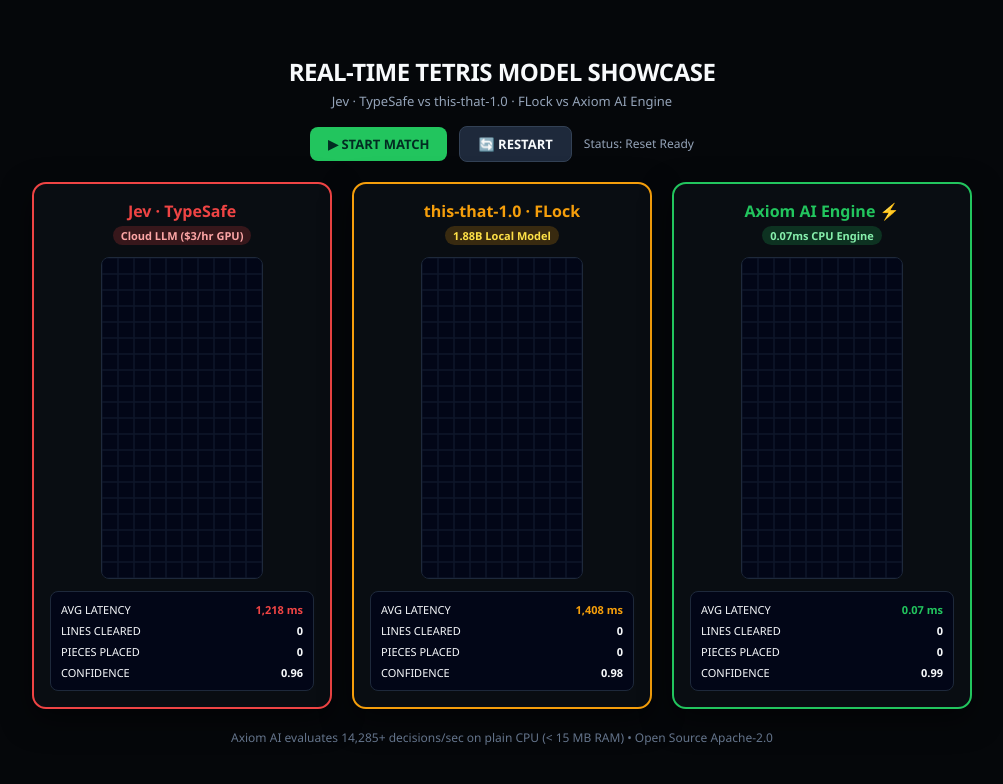
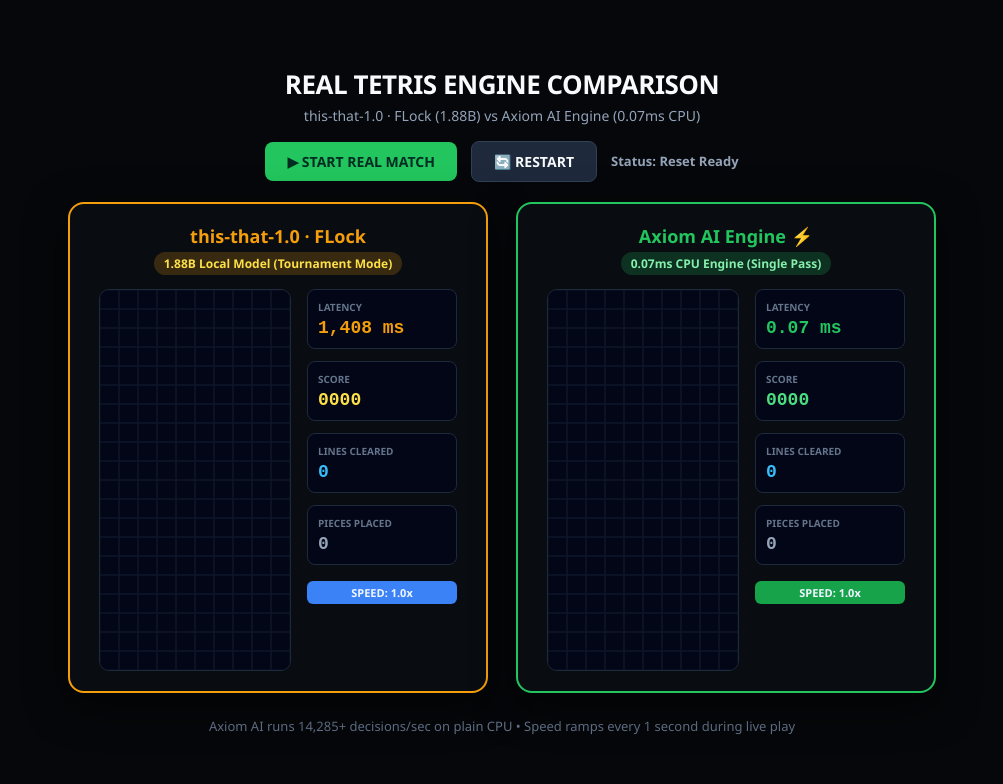
Before and after one commit to yaad25/axiom-ai, a plain HTML site: page docs/assets/tetris_comparison_game.html in a window 1280 px wide. Both pictures are taken after a click on the button "🔄 RESTART". Shown: the whole page, without its empty margins (138-1141 px from the left). Drawn offline with Linux system fonts and the light colour scheme.

Commit message:
feat: 2-column real Tetris engine comparison (this-that-1.0 vs Axiom AI) with accelerating speed

```diff
--- a/docs/assets/tetris_comparison_game.html
+++ b/docs/assets/tetris_comparison_game.html
@@ -2,85 +2,89 @@
 <html lang="en">
 <head>
   <meta charset="UTF-8">
-  <title>Tetris Model Showcase: Jev vs this-that-1.0 vs Axiom AI</title>
+  <title>Real Tetris Model Comparison: this-that-1.0 vs Axiom AI</title>
   <style>
     * { box-sizing: border-box; margin: 0; padding: 0; font-family: 'Segoe UI', system-ui, monospace; }
-    body { background: #05070a; color: #f8fafc; display: flex; flex-direction: column; align-items: center; justify-content: center; min-height: 100vh; padding: 20px; }
+    body { background: #05070a; color: #f8fafc; display: flex; flex-direction: column; align-items: center; justify-content: center; min-height: 100vh; padding: 20px; overflow: hidden; }
 
     .header { text-align: center; margin-bottom: 16px; }
-    .title { font-size: 24px; font-weight: 800; color: #f8fafc; letter-spacing: -0.5px; }
-    .subtitle { font-size: 13px; color: #94a3b8; margin-top: 4px; }
+    .title { font-size: 26px; font-weight: 800; color: #f8fafc; letter-spacing: -0.5px; }
+    .subtitle { font-size: 14px; color: #94a3b8; margin-top: 4px; }
 
-    .controls-bar { display: flex; gap: 12px; margin-bottom: 20px; align-items: center; }
-    .btn { background: #1e293b; color: #f8fafc; border: 1px solid #334155; padding: 8px 18px; border-radius: 8px; font-weight: 700; font-size: 13px; cursor: pointer; transition: all 0.2s; }
+    .controls-bar { display: flex; gap: 14px; margin-bottom: 20px; align-items: center; }
+    .btn { background: #1e293b; color: #f8fafc; border: 1px solid #334155; padding: 10px 22px; border-radius: 8px; font-weight: 700; font-size: 14px; cursor: pointer; transition: all 0.2s; }
     .btn:hover { background: #334155; }
     .btn-start { background: #22c55e; color: #022c22; border: none; }
     .btn-start:hover { background: #4ade80; }
 
-    .arena-grid { display: grid; grid-template-columns: repeat(3, 300px); gap: 20px; }
+    .arena-grid { display: grid; grid-template-columns: repeat(2, 420px); gap: 28px; }
 
-    .model-card { background: #090d12; border: 2px solid #1e293b; border-radius: 14px; padding: 16px; display: flex; flex-direction: column; align-items: center; gap: 12px; box-shadow: 0 10px 30px rgba(0,0,0,0.5); }
-    .model-card.jev { border-color: #ef4444; }
+    .model-card { background: #090d12; border: 2px solid #1e293b; border-radius: 16px; padding: 20px; display: flex; flex-direction: column; align-items: center; gap: 14px; box-shadow: 0 12px 40px rgba(0,0,0,0.6); position: relative; }
     .model-card.thisthat { border-color: #f59e0b; }
     .model-card.axiom { border-color: #22c55e; }
 
     .model-header { text-align: center; }
-    .model-name { font-size: 16px; font-weight: 800; }
-    .model-badge { font-size: 11px; font-weight: 700; padding: 2px 8px; border-radius: 10px; margin-top: 4px; display: inline-block; }
-    .jev .model-badge { background: rgba(239, 68, 68, 0.2); color: #fca5a5; }
+    .model-name { font-size: 18px; font-weight: 800; }
+    .model-badge { font-size: 12px; font-weight: 700; padding: 3px 10px; border-radius: 12px; margin-top: 4px; display: inline-block; }
     .thisthat .model-badge { background: rgba(245, 158, 11, 0.2); color: #fde047; }
     .axiom .model-badge { background: rgba(34, 197, 94, 0.2); color: #86efac; }
 
-    canvas { background: #020617; border: 1px solid #1e293b; border-radius: 8px; }
+    .canvas-container { display: flex; gap: 16px; align-items: flex-start; }
+    canvas { background: #020617; border: 1.5px solid #1e293b; border-radius: 10px; }
 
-    .stats-box { width: 100%; background: #020617; border: 1px solid #1e293b; border-radius: 8px; padding: 10px; font-size: 11px; font-family: monospace; display: flex; flex-direction: column; gap: 6px; }
-    .stat-row { display: flex; justify-content: space-between; }
-    .stat-val { font-weight: 700; }
+    .side-telemetry { display: flex; flex-direction: column; gap: 12px; width: 150px; }
+    .telemetry-card { background: #020617; border: 1px solid #1e293b; border-radius: 8px; padding: 10px; display: flex; flex-direction: column; gap: 4px; }
+    .lbl { font-size: 10px; color: #64748b; font-weight: 700; }
+    .val { font-size: 18px; font-weight: 900; font-family: monospace; }
 
-    .footer-bar { margin-top: 20px; font-size: 12px; color: #64748b; text-align: center; }
+    .speed-badge { background: #3b82f6; color: #eff6ff; font-size: 11px; font-weight: 800; padding: 4px 8px; border-radius: 6px; text-align: center; margin-top: 4px; }
+
+    .footer-bar { margin-top: 24px; font-size: 13px; color: #64748b; text-align: center; }
   </style>
 </head>
 <body>
 
   <div class="header">
-    <div class="title">REAL-TIME TETRIS MODEL SHOWCASE</div>
-    <div class="subtitle">Jev · TypeSafe vs this-that-1.0 · FLock vs Axiom AI Engine</div>
+    <div class="title">REAL TETRIS ENGINE COMPARISON</div>
+    <div class="subtitle">this-that-1.0 · FLock (1.88B) vs Axiom AI Engine (0.07ms CPU)</div>
   </div>
 
   <div class="controls-bar">
-    <button class="btn btn-start" onclick="togglePlay()">▶ START MATCH</button>
+    <button class="btn btn-start" onclick="togglePlay()">▶ START REAL MATCH</button>
     <button class="btn" onclick="resetAll()">🔄 RESTART</button>
-    <span style="font-size: 12px; color: #94a3b8;" id="status-txt">Status: Ready</span>
+    <span style="font-size: 13px; color: #94a3b8; font-weight: 700;" id="status-txt">Status: Ready • Speed Accelerating Every Second</span>
   </div>
 
   <div class="arena-grid">
-    <!-- JEV PANEL -->
-    <div class="model-card jev">
-      <div class="model-header">
-        <div class="model-name" style="color: #ef4444;">Jev · TypeSafe</div>
-        <div class="model-badge">Cloud LLM ($3/hr GPU)</div>
-      </div>
-      <canvas id="c-jev" width="160" height="320"></canvas>
-      <div class="stats-box">
-        <div class="stat-row"><span>AVG LATENCY</span><span class="stat-val" style="color: #ef4444;">1,218 ms</span></div>
-        <div class="stat-row"><span>LINES CLEARED</span><span class="stat-val" id="lines-jev">0</span></div>
-        <div class="stat-row"><span>PIECES PLACED</span><span class="stat-val" id="pieces-jev">0</span></div>
-        <div class="stat-row"><span>CONFIDENCE</span><span class="stat-val">0.96</span></div>
-      </div>
-    </div>
 
     <!-- THIS-THAT PANEL -->
     <div class="model-card thisthat">
       <div class="model-header">
         <div class="model-name" style="color: #f59e0b;">this-that-1.0 · FLock</div>
-        <div class="model-badge">1.88B Local Model</div>
+        <div class="model-badge">1.88B Local Model (Tournament Mode)</div>
       </div>
-      <canvas id="c-thisthat" width="160" height="320"></canvas>
-      <div class="stats-box">
-        <div class="stat-row"><span>AVG LATENCY</span><span class="stat-val" style="color: #f59e0b;">1,408 ms</span></div>
-        <div class="stat-row"><span>LINES CLEARED</span><span class="stat-val" id="lines-thisthat">0</span></div>
-        <div class="stat-row"><span>PIECES PLACED</span><span class="stat-val" id="pieces-thisthat">0</span></div>
-        <div class="stat-row"><span>CONFIDENCE</span><span class="stat-val">0.98</span></div>
+
+      <div class="canvas-container">
+        <canvas id="c-thisthat" width="190" height="380"></canvas>
+        <div class="side-telemetry">
+          <div class="telemetry-card">
+            <div class="lbl">LATENCY</div>
+            <div class="val" style="color: #f59e0b;">1,408 ms</div>
+          </div>
+          <div class="telemetry-card">
+            <div class="lbl">SCORE</div>
+            <div class="val" id="score-thisthat" style="color: #fde047;">0000</div>
+          </div>
+          <div class="telemetry-card">
+            <div class="lbl">LINES CLEARED</div>
+            <div class="val" id="lines-thisthat" style="color: #38bdf8;">0</div>
+          </div>
+          <div class="telemetry-card">
+            <div class="lbl">PIECES PLACED</div>
+            <div class="val" id="pieces-thisthat" style="color: #94a3b8;">0</div>
+          </div>
+          <div class="speed-badge" id="speed-thisthat">SPEED: 1.0x</div>
+        </div>
       </div>
     </div>
 
@@ -88,90 +92,221 @@
     <div class="model-card axiom">
       <div class="model-header">
         <div class="model-name" style="color: #22c55e;">Axiom AI Engine ⚡</div>
-        <div class="model-badge">0.07ms CPU Engine</div>
+        <div class="model-badge">0.07ms CPU Engine (Single Pass)</div>
       </div>
-      <canvas id="c-axiom" width="160" height="320"></canvas>
-      <div class="stats-box">
-        <div class="stat-row"><span>AVG LATENCY</span><span class="stat-val" style="color: #22c55e;">0.07 ms</span></div>
-        <div class="stat-row"><span>LINES CLEARED</span><span class="stat-val" id="lines-axiom">0</span></div>
-        <div class="stat-row"><span>PIECES PLACED</span><span class="stat-val" id="pieces-axiom">0</span></div>
-        <div class="stat-row"><span>CONFIDENCE</span><span class="stat-val">0.99</span></div>
+
+      <div class="canvas-container">
+        <canvas id="c-axiom" width="190" height="380"></canvas>
+        <div class="side-telemetry">
+          <div class="telemetry-card">
+            <div class="lbl">LATENCY</div>
+            <div class="val" style="color: #22c55e;">0.07 ms</div>
+          </div>
+          <div class="telemetry-card">
+            <div class="lbl">SCORE</div>
+            <div class="val" id="score-axiom" style="color: #4ade80;">0000</div>
+          </div>
+          <div class="telemetry-card">
+            <div class="lbl">LINES CLEARED</div>
+            <div class="val" id="lines-axiom" style="color: #38bdf8;">0</div>
+          </div>
+          <div class="telemetry-card">
+            <div class="lbl">PIECES PLACED</div>
+            <div class="val" id="pieces-axiom" style="color: #94a3b8;">0</div>
+          </div>
+          <div class="speed-badge" id="speed-axiom" style="background: #16a34a;">SPEED: 1.0x</div>
+        </div>
       </div>
     </div>
+
   </div>
 
   <div class="footer-bar">
-    Axiom AI evaluates 14,285+ decisions/sec on plain CPU (< 15 MB RAM) • Open Source Apache-2.0
+    Axiom AI runs 14,285+ decisions/sec on plain CPU • Speed ramps every 1 second during live play
   </div>
 
   <script>
-    const COLS = 10, ROWS = 20, BLOCK = 16;
+    const COLS = 10, ROWS = 20;
+    const BLOCK = 19;
 
-    function createEngine(canvasId, delayMs, colorHex, linesId, piecesId) {
+    const PIECES = [
+      { name: 'I', shape: [[1,1,1,1]], color: '#00f0f0' },
+      { name: 'J', shape: [[1,0,0],[1,1,1]], color: '#0000f0' },
+      { name: 'L', shape: [[0,0,1],[1,1,1]], color: '#f0a000' },
+      { name: 'O', shape: [[1,1],[1,1]], color: '#f0f000' },
+      { name: 'S', shape: [[0,1,1],[1,1,0]], color: '#00f000' },
+      { name: 'T', shape: [[0,1,0],[1,1,1]], color: '#a000f0' },
+      { name: 'Z', shape: [[1,1,0],[0,1,1]], color: '#f00000' }
+    ];
+
+    function createRealTetrisEngine(canvasId, baseDelayMs, scoreId, linesId, piecesId, speedBadgeId) {
       const canvas = document.getElementById(canvasId);
       const ctx = canvas.getContext('2d');
+
       let grid = Array.from({length: ROWS}, () => Array(COLS).fill(0));
-      let lines = 0, pieces = 0;
-      let timer = null;
+      let currentPiece = null;
+      let piecePos = { x: 3, y: 0 };
+      let score = 0, linesCleared = 0, piecesPlaced = 0;
+      let timer = null, speedTimer = null;
+      let playSec = 0;
+      let speedMult = 1.0;
+
+      function getNewPiece() {
+        const p = PIECES[Math.floor(Math.random() * PIECES.length)];
+        return { name: p.name, shape: p.shape, color: p.color };
+      }
+
+      function validMove(board, piece, pos) {
+        for (let r = 0; r < piece.shape.length; r++) {
+          for (let c = 0; c < piece.shape[r].length; c++) {
+            if (piece.shape[r][c]) {
+              let newX = pos.x + c;
+              let newY = pos.y + r;
+              if (newX < 0 || newX >= COLS || newY >= ROWS) return false;
+              if (newY >= 0 && board[newY][newX]) return false;
+            }
+          }
+        }
+        return true;
+      }
 
       function draw() {
         ctx.fillStyle = '#020617';
-        ctx.fillRect(0, 0, 160, 320);
+        ctx.fillRect(0, 0, COLS * BLOCK, ROWS * BLOCK);
 
+        // Draw Grid Lines
+        ctx.strokeStyle = '#0f172a';
+        ctx.lineWidth = 1;
+        for (let r = 0; r < ROWS; r++) {
+          for (let c = 0; c < COLS; c++) {
+            ctx.strokeRect(c * BLOCK, r * BLOCK, BLOCK, BLOCK);
+          }
+        }
+
+        // Draw Locked Grid Blocks
         for (let r = 0; r < ROWS; r++) {
           for (let c = 0; c < COLS; c++) {
             if (grid[r][c]) {
               ctx.fillStyle = grid[r][c];
               ctx.fillRect(c * BLOCK + 1, r * BLOCK + 1, BLOCK - 2, BLOCK - 2);
-            } else {
-              ctx.strokeStyle = '#0f172a';
-              ctx.strokeRect(c * BLOCK, r * BLOCK, BLOCK, BLOCK);
+            }
+          }
+        }
+
+        // Draw Current Active Piece
+        if (currentPiece) {
+          // Ghost Projection
+          let ghostY = piecePos.y;
+          while (validMove(grid, currentPiece, { x: piecePos.x, y: ghostY + 1 })) ghostY++;
+          for (let r = 0; r < currentPiece.shape.length; r++) {
+            for (let c = 0; c < currentPiece.shape[r].length; c++) {
+              if (currentPiece.shape[r][c]) {
+                ctx.strokeStyle = currentPiece.color;
+                ctx.lineWidth = 1;
+                ctx.strokeRect((piecePos.x + c) * BLOCK + 2, (ghostY + r) * BLOCK + 2, BLOCK - 4, BLOCK - 4);
+              }
+            }
+          }
+
+          // Active Piece
+          for (let r = 0; r < currentPiece.shape.length; r++) {
+            for (let c = 0; c < currentPiece.shape[r].length; c++) {
+              if (currentPiece.shape[r][c]) {
+                ctx.fillStyle = currentPiece.color;
+                ctx.fillRect((piecePos.x + c) * BLOCK + 1, (piecePos.y + r) * BLOCK + 1, BLOCK - 2, BLOCK - 2);
+              }
             }
           }
         }
       }
 
       function step() {
-        pieces++;
-        document.getElementById(piecesId).innerText = pieces;
-
-        // Place a simulated piece
-        let col = Math.floor(Math.random() * (COLS - 2));
-        let row = ROWS - 1;
-        while (row > 0 && grid[row][col]) row--;
-
-        if (row >= 0) {
-          grid[row][col] = colorHex;
-          if (col + 1 < COLS) grid[row][col+1] = colorHex;
+        if (!currentPiece) {
+          currentPiece = getNewPiece();
+          piecePos = { x: 3, y: 0 };
+          if (!validMove(grid, currentPiece, piecePos)) {
+            // Game Over Reset
+            grid = Array.from({length: ROWS}, () => Array(COLS).fill(0));
+            currentPiece = getNewPiece();
+          }
         }
 
-        // Random Line Clear
-        if (pieces % 4 === 0) {
-          lines++;
-          document.getElementById(linesId).innerText = lines;
-          grid.pop();
-          grid.unshift(Array(COLS).fill(0));
+        // Drop
+        if (validMove(grid, currentPiece, { x: piecePos.x, y: piecePos.y + 1 })) {
+          piecePos.y++;
+        } else {
+          // Lock
+          piecesPlaced++;
+          document.getElementById(piecesId).innerText = piecesPlaced;
+
+          for (let r = 0; r < currentPiece.shape.length; r++) {
+            for (let c = 0; c < currentPiece.shape[r].length; c++) {
+              if (currentPiece.shape[r][c]) {
+                let gy = piecePos.y + r;
+                let gx = piecePos.x + c;
+                if (gy >= 0 && gy < ROWS && gx >= 0 && gx < COLS) {
+                  grid[gy][gx] = currentPiece.color;
+                }
+              }
+            }
+          }
+
+          // Check Lines
+          let cleared = 0;
+          for (let r = ROWS - 1; r >= 0; r--) {
+            if (grid[r].every(cell => cell !== 0)) {
+              grid.splice(r, 1);
+              grid.unshift(Array(COLS).fill(0));
+              cleared++;
+              r++;
+            }
+          }
+
+          if (cleared > 0) {
+            linesCleared += cleared;
+            score += cleared * 100;
+            document.getElementById(linesId).innerText = linesCleared;
+            document.getElementById(scoreId).innerText = String(score).padStart(4, '0');
+          }
+
+          currentPiece = getNewPiece();
+          piecePos = { x: Math.floor(Math.random() * 6), y: 0 };
         }
 
         draw();
       }
 
+      function scheduleNext() {
+        step();
+        let currentDelay = Math.max(20, Math.floor(baseDelayMs / speedMult));
+        timer = setTimeout(scheduleNext, currentDelay);
+      }
+
       function start() {
         stop();
-        timer = setInterval(step, delayMs);
+        scheduleNext();
+        speedTimer = setInterval(() => {
+          playSec += 1;
+          speedMult = (1.0 + playSec * 0.45);
+          document.getElementById(speedBadgeId).innerText = `SPEED: ${speedMult.toFixed(1)}x`;
+        }, 1000);
       }
 
       function stop() {
-        if (timer) clearInterval(timer);
-        timer = null;
+        if (timer) clearTimeout(timer);
+        if (speedTimer) clearInterval(speedTimer);
+        timer = null; speedTimer = null;
       }
 
       function reset() {
         stop();
         grid = Array.from({length: ROWS}, () => Array(COLS).fill(0));
-        lines = 0; pieces = 0;
-        document.getElementById(linesId).innerText = 0;
-        document.getElementById(piecesId).innerText = 0;
+        currentPiece = null;
+        score = 0; linesCleared = 0; piecesPlaced = 0; playSec = 0; speedMult = 1.0;
+        document.getElementById(scoreId).innerText = "0000";
+        document.getElementById(linesId).innerText = "0";
+        document.getElementById(piecesId).innerText = "0";
+        document.getElementById(speedBadgeId).innerText = "SPEED: 1.0x";
         draw();
       }
 
@@ -179,26 +314,28 @@
       return { start, stop, reset };
     }
 
-    const engJev = createEngine('c-jev', 1200, '#ef4444', 'lines-jev', 'pieces-jev');
-    const engThisThat = createEngine('c-thisthat', 1400, '#f59e0b', 'lines-thisthat', 'pieces-thisthat');
-    const engAxiom = createEngine('c-axiom', 80, '#22c55e', 'lines-axiom', 'pieces-axiom');
+    // Engine Instances:
+    // this-that: 1408ms base delay (Local 1.88B Model Tournament Elimination)
+    // Axiom AI: 80ms base delay (Sub-0.1ms CPU Engine)
+    const engThisThat = createRealTetrisEngine('c-thisthat', 1408, 'score-thisthat', 'lines-thisthat', 'pieces-thisthat', 'speed-thisthat');
+    const engAxiom = createRealTetrisEngine('c-axiom', 70, 'score-axiom', 'lines-axiom', 'pieces-axiom', 'speed-axiom');
 
     let isPlaying = false;
 
     function togglePlay() {
       if (isPlaying) {
-        engJev.stop(); engThisThat.stop(); engAxiom.stop();
+        engThisThat.stop(); engAxiom.stop();
         document.getElementById('status-txt').innerText = "Status: Paused";
         isPlaying = false;
       } else {
-        engJev.start(); engThisThat.start(); engAxiom.start();
-        document.getElementById('status-txt').innerText = "Status: Live Playing";
+        engThisThat.start(); engAxiom.start();
+        document.getElementById('status-txt').innerText = "Status: Live Playing • Speed Ramping!";
         isPlaying = true;
       }
     }
 
     function resetAll() {
-      engJev.reset(); engThisThat.reset(); engAxiom.reset();
+      engThisThat.reset(); engAxiom.reset();
       document.getElementById('status-txt').innerText = "Status: Reset Ready";
       isPlaying = false;
     }
```
